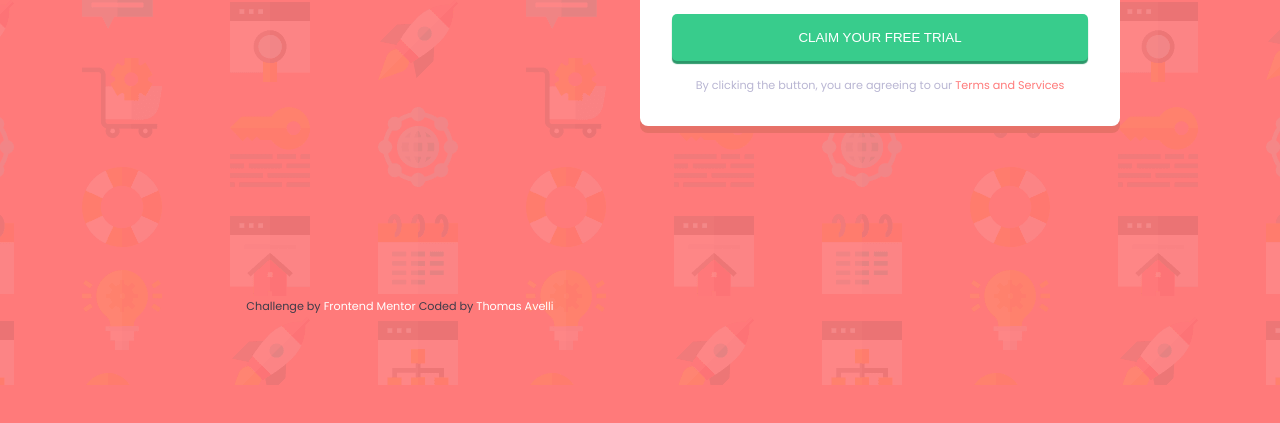
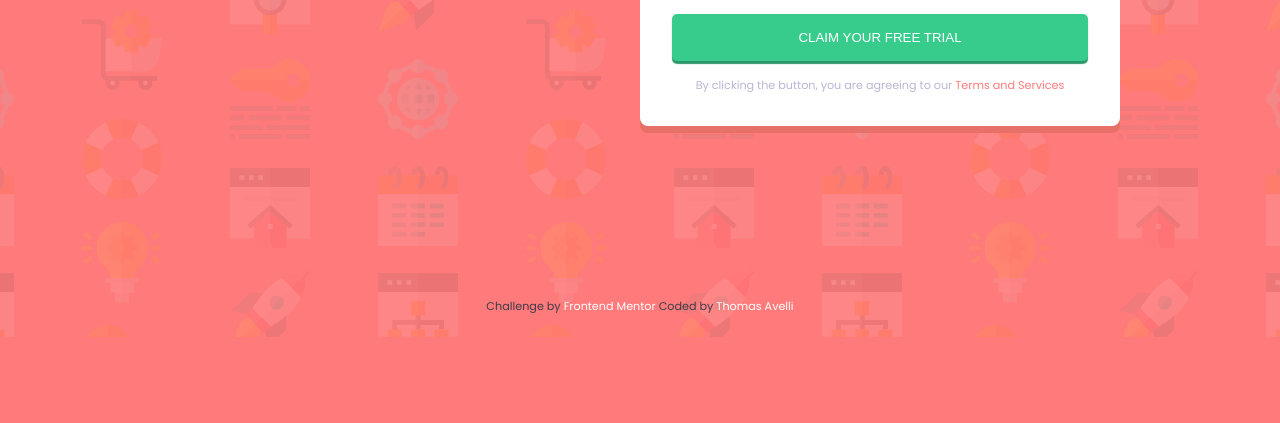
Before and after one commit to Oversr/FEM-Intro-Component-With-Sign-up-Form, a plain HTML site: page index.html in a window 1280 px wide. Shown: the part 511-934 px from the top of the page. After the commit the page ends 896 px from the top, so only its background shows below. Drawn offline with Linux system fonts and the light colour scheme.

Commit message:
Update style.css

```diff
--- a/style.css
+++ b/style.css
@@ -61,7 +61,7 @@ body {
     background-position: center;
     background-color: var(--clr-primary-red);
     font-family: var(--ff-primary);
-    margin: 6rem 1.5rem;
+    margin: 6rem 1.5rem 0;
 }
 
     /* main-left Styling */
@@ -217,11 +217,18 @@ body {
         input {
             padding: 1rem 1rem 1rem 1.5rem;
         }
+
+        /* Attribution Styling */
+        .attribution {
+            grid-column: span 2;
+            text-align: center;
+            font-size: 0.7rem;
+        }
     }
 
 @media (min-width: 64rem) {
     body {
-        margin: 6rem 10rem;
+        margin: 6rem 10rem 0;
     }
 }
 
```
